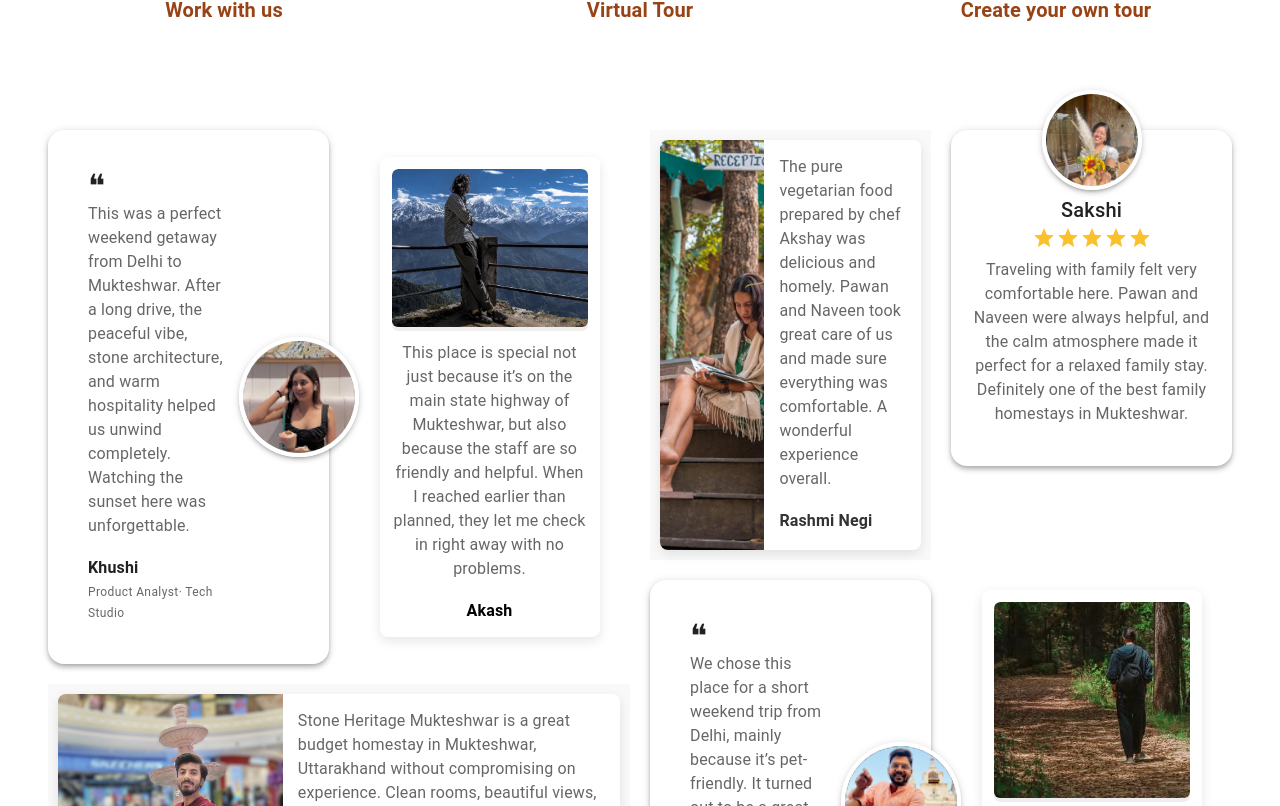
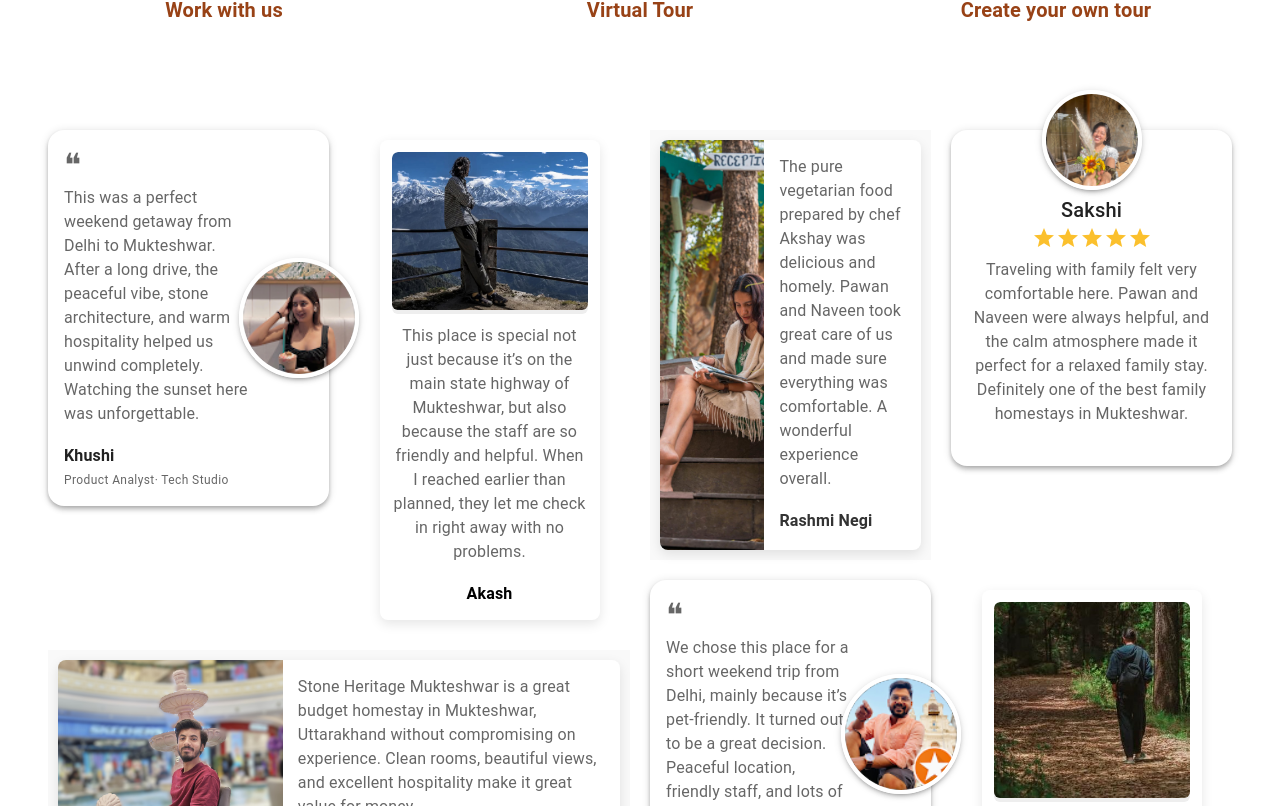
Before and after one commit to Canisam/theStoneHeritage, a React (Vite) app: page / in a window 1280 px wide. Shown: the part 1134-1940 px from the top of the page. Built offline with nearby package versions, Linux system fonts and the light colour scheme.

Commit message:
new update

```diff
--- a/src/component/testimonialCards/ReviewCard3.jsx
+++ b/src/component/testimonialCards/ReviewCard3.jsx
@@ -6,7 +6,7 @@ const ReviewCard = styled(Card)(({ theme }) => ({
   width: "100%",
   maxWidth: 400,
   borderRadius: "16px",
-  padding: theme.spacing(3),
+  // padding: theme.spacing(),
   position: "relative",
   boxShadow: theme.shadows[4],
   overflow: "visible", // ensure avatar shows outside
@@ -26,18 +26,18 @@ export default function TestimonialCard2({imgText, description, name, position})
   return (
     <ReviewCard>
       <CardContent sx={{ pr: 10 }}>
-        <Typography
-          variant="h4"
-          sx={{ fontSize: { xs: "1.5rem", sm: "2rem" }, lineHeight: 1 }}
-        >
-          ❝
-        </Typography>
 
         <Typography
           variant="body1"
           color="text.secondary"
           sx={{ mb: 2, fontSize: { xs: "0.9rem", sm: "1rem" } }}
         >
+             <Typography
+          variant="h4"
+          sx={{ fontSize: { xs: "1.5rem", sm: "2rem" }}}
+        >
+          ❝
+        </Typography>
           {description&&description.length>0?description:" Everything from rooms to food was amazing. The Scenic view, earthly vibe, and hospitality was absolute delight to experience. The stay was clean and aesthetically pleasing. I highly recommend everyone to stay here atleast once."}
 
         </Typography>
```
